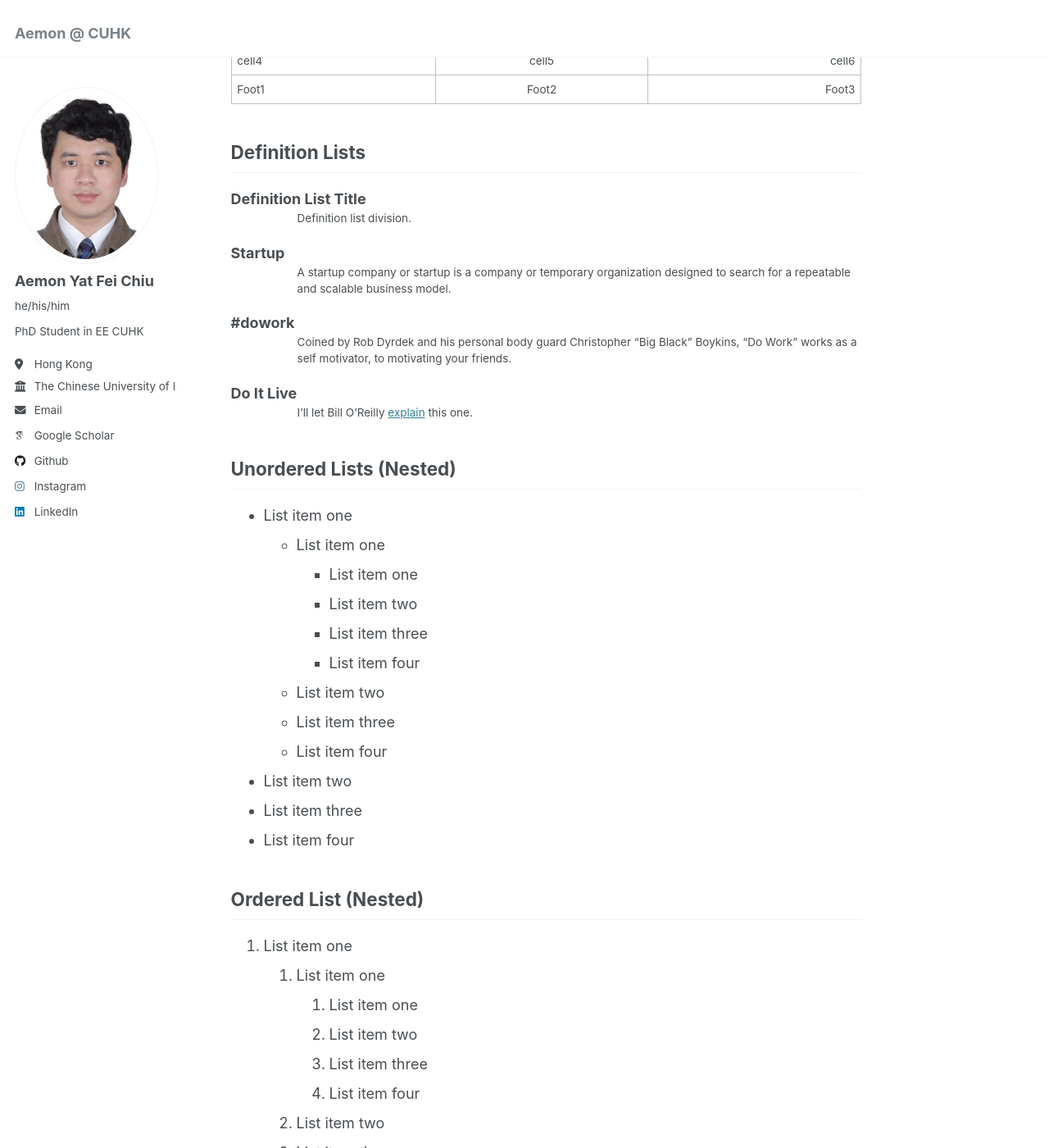
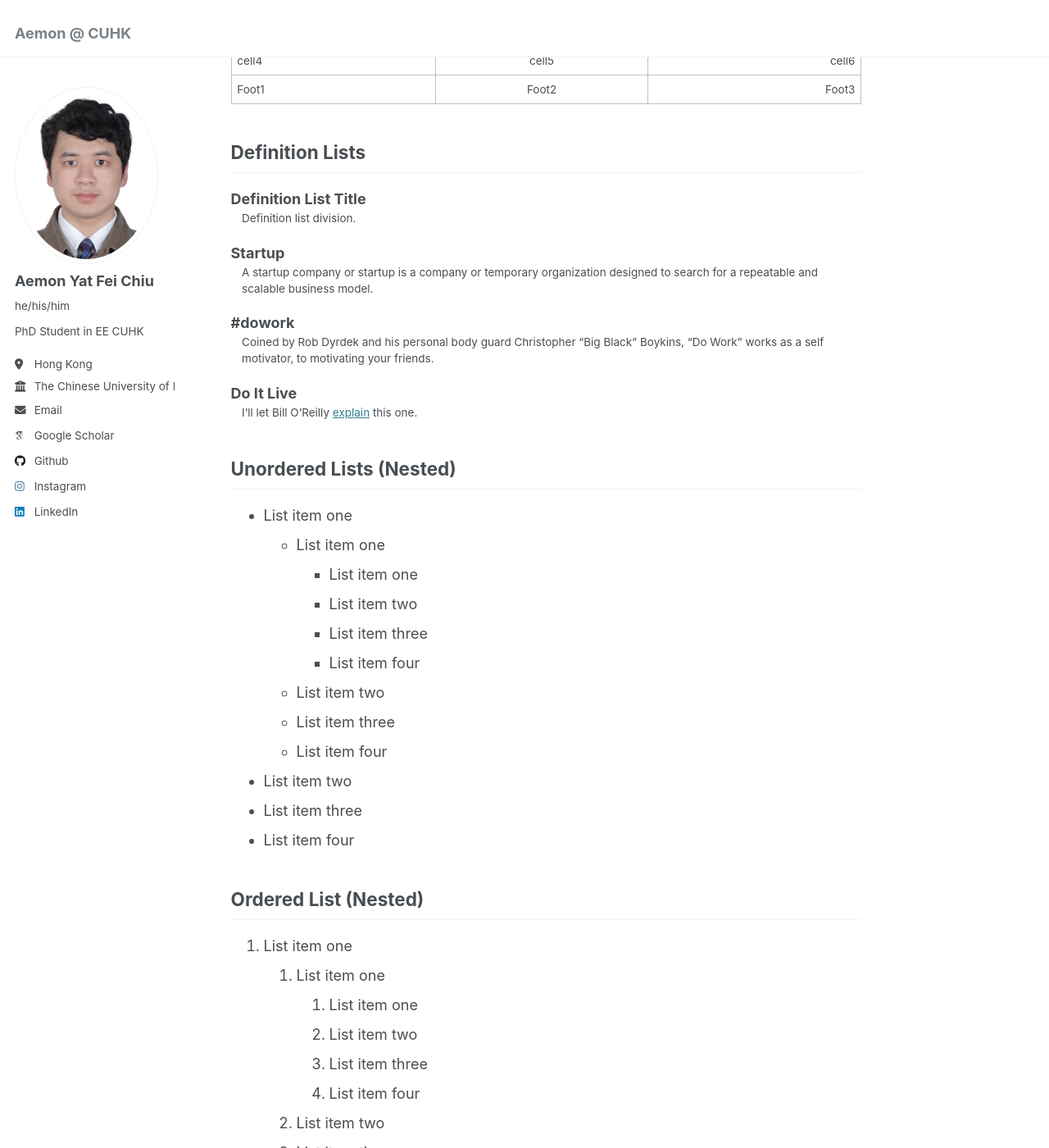
Before and after one commit to aemonyfchiu/aemonyfchiu.github.io, a Jekyll site: the page built from _pages/markdown.md, in a window 1280 px wide and 1400 px high, scrolled down 2858 px. Shown: the whole window at 82% size. Built offline with Jekyll 4.4.1, drawn with Linux system fonts in a browser that asks for light colours; emoji names are drawn with the system emoji font; some web fonts are replaced.

Commit message:
Update _page.scss

```diff
--- a/_sass/_page.scss
+++ b/_sass/_page.scss
@@ -91,7 +91,7 @@
   }
 
   dd {
-    margin-left: 6em;
+    margin-left: 1em;
     font-family: $sans-serif;
     font-size: $type-size-6;
   }
```
